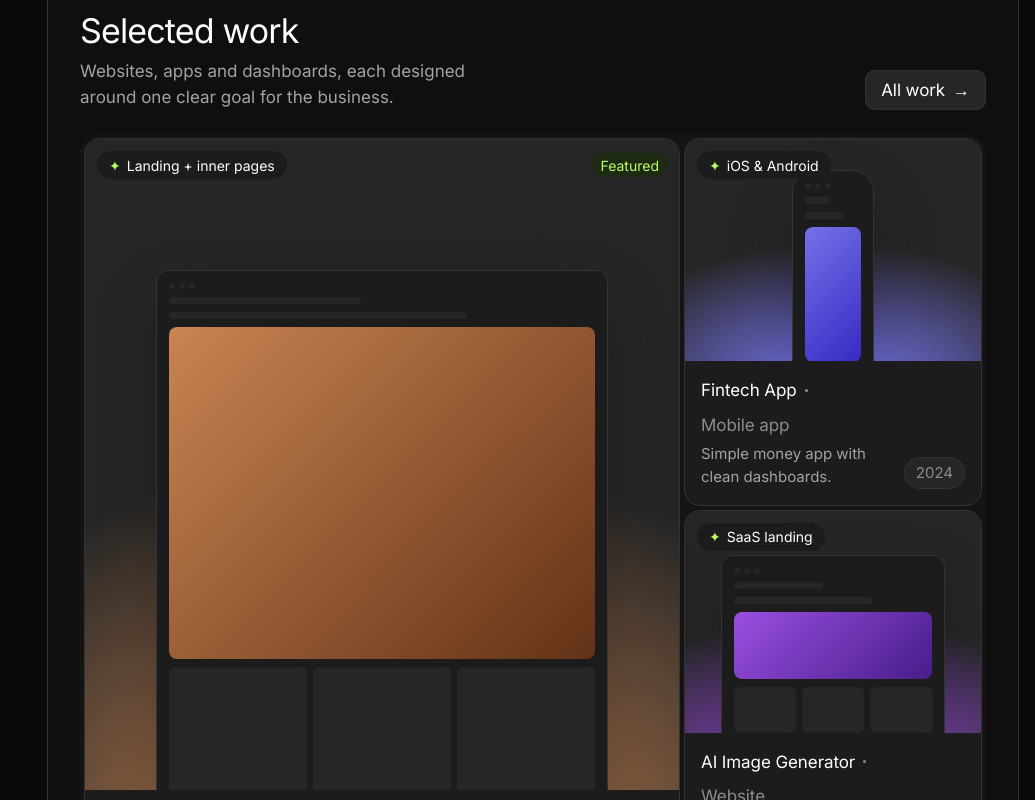
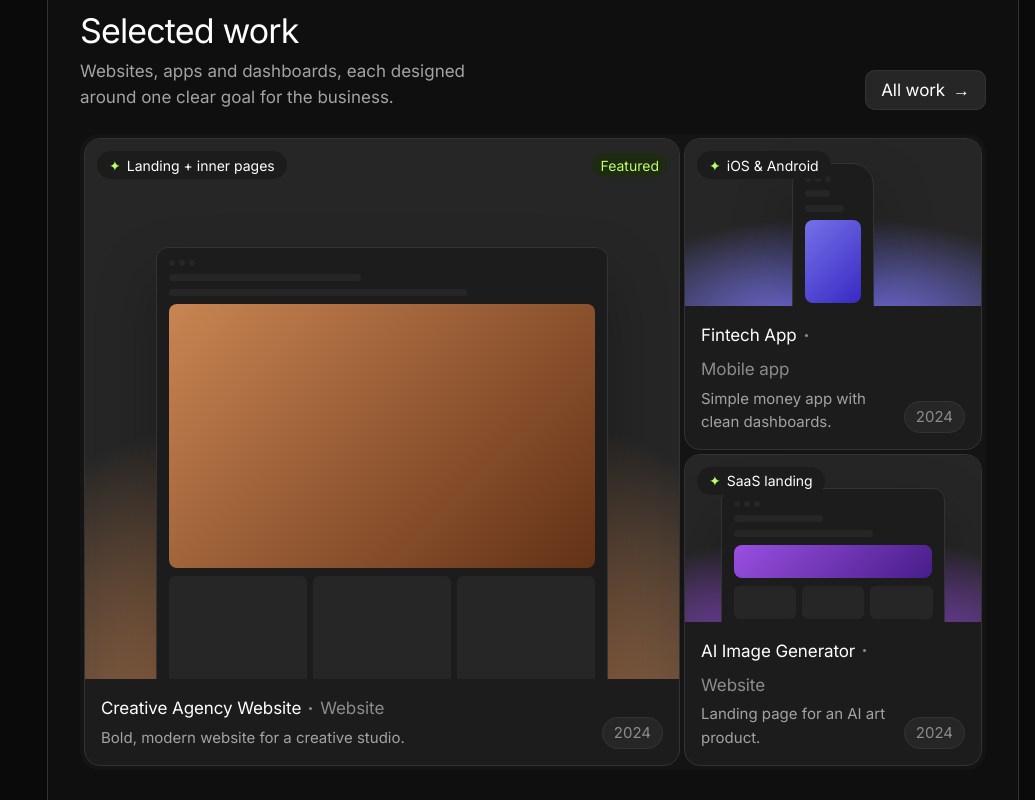
Before and after one commit to Sheikhmdmaruf/Development, a React (Vite) app in the folder Portfolio Website/: page / in a window 1280 px wide. Shown: the part 940-1740 px from the top of the page, without its empty margins (245-1280 px from the left). Built offline with nearby package versions, Linux system fonts and the light colour scheme; no server answers.

Commit message:
Portfolio Website: make the home page Selected work section shorter
Side cards use a 16:9 image instead of 4:3, so the whole block is less tall.

Co-Authored-By: Claude Opus 5.5 <noreply@anthropic.com>

```diff
--- a/Portfolio Website/src/styles.css
+++ b/Portfolio Website/src/styles.css
@@ -125,7 +125,8 @@ h1 .m{display:block;color:var(--muted)}
 .pcard{display:flex;flex-direction:column;height:100%;transition:background .2s}
 .pcard:hover{background:var(--shell-hover)}
 .pmedia{position:relative;aspect-ratio:4/3;background:var(--placeholder);overflow:clip;flex:1 0 auto}
-.work-feature>.pcard .pmedia{aspect-ratio:auto;min-height:360px}
+.work-feature>.pcard .pmedia{aspect-ratio:auto;min-height:300px}
+.work-feature .stack .pmedia{aspect-ratio:16/9}
 .pmedia img{position:absolute;inset:0;width:100%;height:100%;object-fit:cover;transition:transform .6s cubic-bezier(.2,.7,.2,1)}
 .pcard:hover .pmedia img,.pcard:hover .art{transform:scale(1.03)}
 .pmedia .pill{position:absolute;left:12px;top:12px;z-index:2}
```
